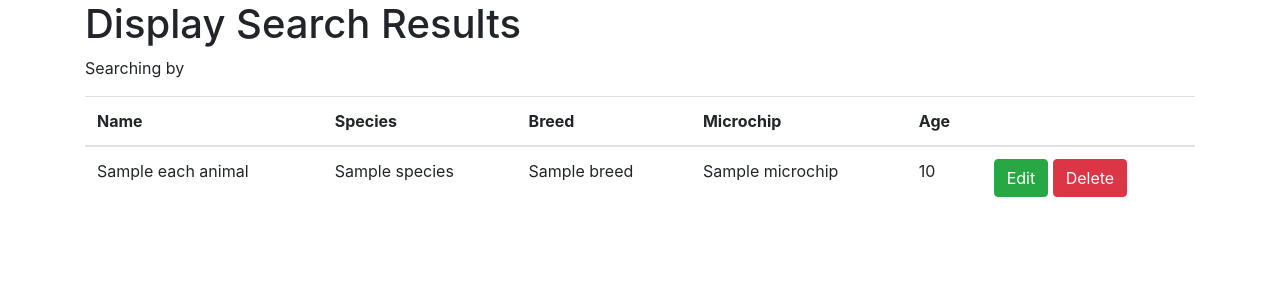
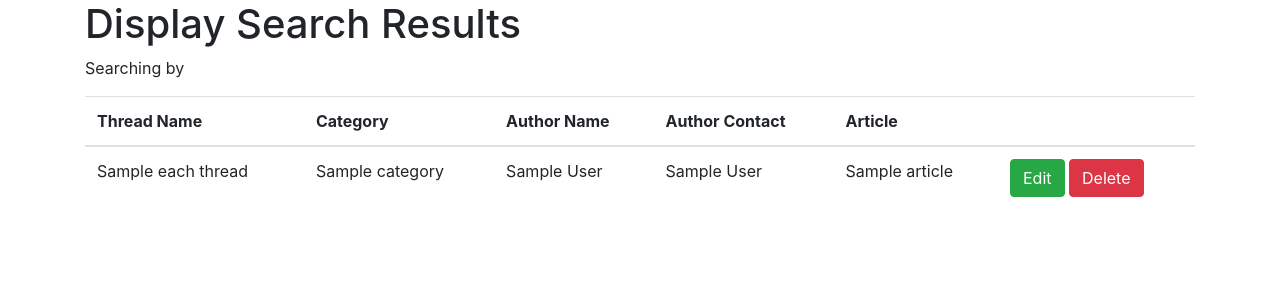
Before and after one commit to Code-Institute-Submissions/CodeBuddy, a Flask app: template templates/display_results.template.html in a window 1280 px wide. Shown: the part 56-356 px from the top of the page. Run offline with Flask 2, Linux system fonts and the light colour scheme; the template is opened without the code that fills it: most values are stand-ins (such as "Sample title", 1, 10 or a date in 2020); some libraries are stand-ins or nearby versions.

Commit message:
fix endpoints

```diff
--- a/app.py
+++ b/app.py
@@ -22,37 +22,37 @@ app = Flask(__name__)
 app.secret_key = os.environ.get('SECRET_KEY')
 
 
-@app.route('/animals')
-def show_animals():
-    all_animals = db.animals.find()
-    return render_template('all_animals.template.html',
-                           all_animals=all_animals)
+@app.route('/threads')
+def show_threads():
+    all_threads = db.threads.find()
+    return render_template('all_threads.template.html',
+                           all_threads=all_threads)
 
 
-@app.route('/animals/search')
+@app.route('/threads/search')
 def show_search_form():
     return render_template('search.template.html')
 
 
-@app.route('/animals/search', methods=['POST'])
+@app.route('/threads/search', methods=['POST'])
 def process_search_form():
-    animal_name = request.form.get('animal_name')
-    species = request.form.get('species')
+    threadname = request.form.get('threadname')
+    category = request.form.get('category')
     tags = request.form.getlist('tags')
 
     print(tags)
 
     critera = {}
 
-    if animal_name:
+    if threadname:
         critera['name'] = {
-            '$regex': animal_name,
+            '$regex': threadname,
             '$options': 'i'  # i means 'case-insensitive'
         }
 
-    if species:
-        critera['species'] = {
-            '$regex': species,
+    if category:
+        critera['category'] = {
+            '$regex': category,
             '$options': 'i'
         }
 
@@ -62,94 +62,94 @@ def process_search_form():
         }
 
     # put all the search critera into a list for easier processing
-    searched_by = [animal_name, species]
+    searched_by = [threadname, category]
 
     print(critera)
 
-    results = db.animals.find(critera)
+    results = db.threads.find(critera)
     return render_template('display_results.template.html',
-                           all_animals=results,
+                           all_threads=results,
                            searched_by=searched_by)
 
 
-@app.route('/animals/create')
-def show_create_animal():
-    return render_template('create_animal.template.html')
+@app.route('/threads/create')
+def show_create_threads():
+    return render_template('create_thread.template.html')
 
 
-@app.route('/animals/create', methods=['POST'])
-def process_create_animal():
-    name = request.form.get('animal_name')
-    species = request.form.get('species')
-    breed = request.form.get('breed')
-    age = request.form.get('age')
-    if age.isnumeric():
-        age = float(age)
-    microchip = request.form.get('microchip')
+@app.route('/threads/create', methods=['POST'])
+def process_create_thread():
+    threadname = request.form.get('threadname')
+    category = request.form.get('category')
+    authorname = request.form.get('authorname')
+    authorcontact = request.form.get('authorcontact')
+    # if age.isnumeric():
+    #     age = float(age)
+    article = request.form.get('article')
 
     if len(name) == 0:
         flash("Name cannot be empty", "error")
-        return render_template('create_animal.template.html')
+        return render_template('create_thread.template.html')
 
     new_record = {
-        'name': name,
-        'age': age,
-        'species': species,
-        'breed': breed,
-        'microchip': microchip
+        'threadname': threadname,
+        'category': category,
+        'authorname': authorname,
+        'article': article,
+        'authorcontact': authorcontact,
     }
 
-    db.animals.insert_one(new_record)
-    flash("New animal created successful", "success")
-    return redirect(url_for('show_animals'))
+    db.thread.insert_one(new_record)
+    flash("New thread created successful", "success")
+    return redirect(url_for('show_threads'))
 
 
-@app.route('/animals/edit/<animal_id>')
-def show_edit_animal(animal_id):
-    animal = db.animals.find_one({
-        '_id': ObjectId(animal_id)
+@app.route('/threads/edit/<thread_id>')
+def show_edit_thread(thread_id):
+    thread = db.threads.find_one({
+        '_id': ObjectId(thread_id)
     })
-    return render_template('edit_animal.template.html', animal=animal)
+    return render_template('edit_thread.template.html', thread=thread)
 
 
-@app.route('/animals/edit/<animal_id>', methods=["POST"])
-def process_edit_animal(animal_id):
-    name = request.form.get('animal_name')
-    species = request.form.get('species')
-    breed = request.form.get('breed')
-    age = float(request.form.get('age'))
-    microchip = request.form.get('microchip')
+@app.route('/threads/edit/<thread_id>', methods=["POST"])
+def process_edit_thread(thread_id):
+    threadname = request.form.get('threadname')
+    category = request.form.get('category')
+    authorname = request.form.get('authorname')
+    article = (request.form.get('article'))
+    authorcontact = request.form.get('authorcontact')
 
-    db.animals.update_one({
-        "_id": ObjectId(animal_id)
+    db.threads.update_one({
+        "_id": ObjectId(thread_id)
     }, {
         '$set': {
-            'name': name,
-            'species': species,
-            'breed': breed,
-            'age': age,
-            'microchip': microchip
+            'threadname': threadname,
+            'category': category,
+            'authorname': authorname,
+            'article': article,
+            'authorcontact': authorcontact,
         }
     })
-    return redirect(url_for('show_animals'))
+    return redirect(url_for('show_threads'))
 
 
-@app.route('/animals/delete/<animal_id>')
-def show_confirm_delete(animal_id):
+@app.route('/threads/delete/<thread_id>')
+def show_confirm_delete(thread_id):
     # should use find_one if I am only expecting one result
-    animal_to_be_deleted = db.animals.find_one({
-        '_id': ObjectId(animal_id)
+    thread_to_be_deleted = db.threads.find_one({
+        '_id': ObjectId(thread_id)
     })
     return render_template('show_confirm_delete.template.html',
-                           animal=animal_to_be_deleted)
+                           thread=thread_to_be_deleted)
 
 
-@app.route('/animals/delete/<animal_id>', methods=["POST"])
-def confirm_delete(animal_id):
-    db.animals.remove({
-        "_id": ObjectId(animal_id)
+@app.route('/threads/delete/<thread_id>', methods=["POST"])
+def confirm_delete(thread_id):
+    db.threads.remove({
+        "_id": ObjectId(thread_id)
     })
-    return redirect(url_for('show_animals'))
+    return redirect(url_for('show_threads'))
 
 
 # "magic code" -- boilerplate
--- a/templates/animal_listings.template.html
+++ /dev/null
@@ -1,25 +0,0 @@
-<table class="table">
-    <thead>
-        <tr>
-            <th>Name</th>
-            <th>Species</th>
-            <th>Breed</th>
-            <th>Microchip</th>
-            <th>Age</th>
-            <th></th>
-        </tr>
-        {%for each_animal in all_animals %}
-            <tr>
-                <td>{{each_animal.name}}</td>
-                <td>{{each_animal.species}}</td>
-                <td>{{each_animal.breed}}</td>
-                <td>{{each_animal.microchip}}</td>
-                <td>{{each_animal.age}}</td>
-                <td>
-                    <a href="{{ url_for('show_edit_animal', animal_id=each_animal._id ) }}" class="btn btn-success">Edit</a>
-                    <a href="{{ url_for('show_confirm_delete', animal_id=each_animal._id)}}" class="btn btn-danger">Delete</a>
-                </td>
-            </tr>
-        {%endfor%}
-    </thead>
-</table>
--- a/templates/base.template.html
+++ b/templates/base.template.html
@@ -26,7 +26,7 @@
         <a class="nav-link" href="#">About <span class="sr-only">(current)</span></a>
       </li>
     </ul>
-      <a class="btn btn-outline-success my-2 my-sm-0" href="{{ url_for('show_create_animal') }}">Ask a Question / Write an Article</a>
+      <a class="btn btn-outline-success my-2 my-sm-0" href="{{ url_for('show_create_threads') }}">Ask a Question / Write an Article</a>
   </div>
 </div>
 </nav>
--- a/templates/display_results.template.html
+++ b/templates/display_results.template.html
@@ -5,7 +5,7 @@
 <h1>Display Search Results</h1>
 <p>Searching by {{",".join(searched_by)}}
 
-{%include 'animal_listings.template.html' %}
+{%include 'thread_listings.template.html' %}
 
 
 {%endblock%}
--- a/templates/show_confirm_delete.template.html
+++ b/templates/show_confirm_delete.template.html
@@ -4,10 +4,10 @@
 <div>
 	<form method="POST">
 		<div class="alert alert-danger">
-			<p>Are you sure you want to delete this animal - {{animal.name}}?</p>
+			<p>Are you sure you want to delete this thread - {{thread.name}}?</p>
             <div>
                 <input type="submit" value="Confirm" class="btn btn-danger"/>
-                <a href="{{url_for('show_animals') }}" class="btn btn-success">Cancel delete</a>
+                <a href="{{url_for('show_threads') }}" class="btn btn-success">Cancel delete</a>
             </div>
 		</div>
 	</form>
--- /dev/null
+++ b/templates/thread_listings.template.html
@@ -0,0 +1,25 @@
+<table class="table">
+    <thead>
+        <tr>
+            <th>Thread Name</th>
+            <th>Category</th>
+            <th>Author Name</th>
+            <th>Author Contact</th>
+            <th>Article</th>
+            <th></th>
+        </tr>
+        {%for each_thread in all_threads %}
+            <tr>
+                <td>{{each_thread.threadname}}</td>
+                <td>{{each_thread.category}}</td>
+                <td>{{each_thread.authorname}}</td>
+                <td>{{each_thread.authorcontact}}</td>
+                <td>{{each_thread.article}}</td>
+                <td>
+                    <a href="{{ url_for('show_edit_thread', thread_id=each_thread._id ) }}" class="btn btn-success">Edit</a>
+                    <a href="{{ url_for('show_confirm_delete', thread_id=each_thread._id)}}" class="btn btn-danger">Delete</a>
+                </td>
+            </tr>
+        {%endfor%}
+    </thead>
+</table>
```
Also changed, not shown: templates/all_animals.template.html (deleted, +0 -8 lines), templates/all_threads.template.html (added, +8 -0 lines), templates/create_thread.template.html (renamed from templates/create_animal.template.html, +6 -6 lines), templates/edit_animal.template.html (deleted, +0 -27 lines), templates/edit_thread.template.html (added, +27 -0 lines), templates/search.template.html (+4 -4 lines), .theia/settings.json.
